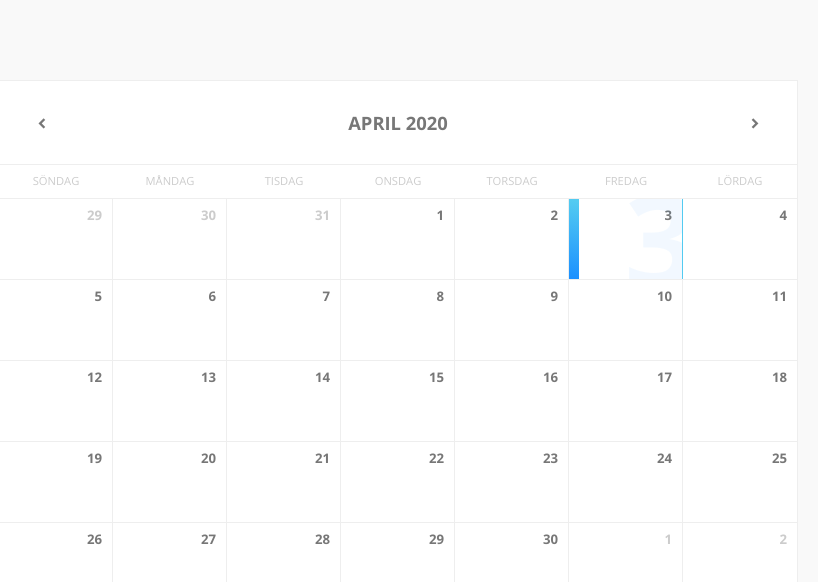
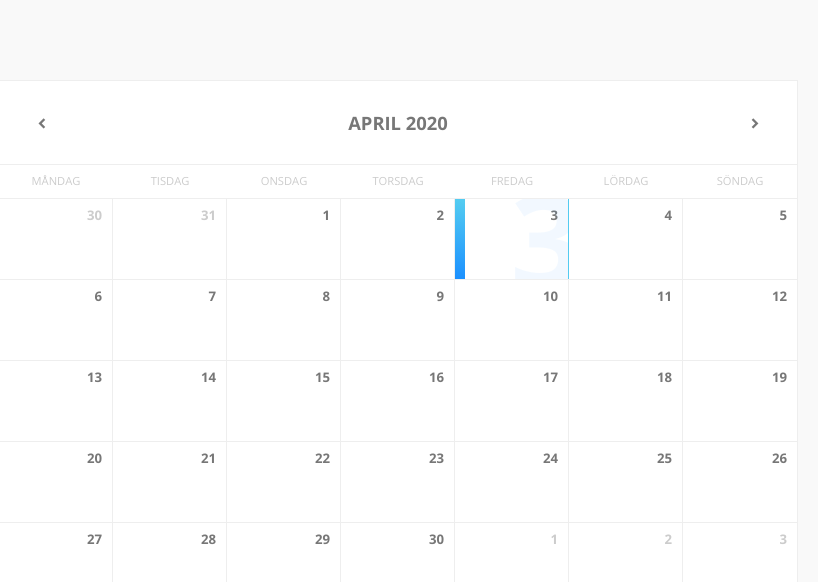
Before and after one commit to AminSaad/time-reporting, a React (Create React App) app: page / in a window 1280 px wide. Shown: the top 582 px of the page, without its empty margins (242-1060 px from the left). Built offline with nearby package versions, Linux system fonts and the light colour scheme.

Commit message:
Made month selector user friendly

```diff
--- a/src/components/Calendar.jsx
+++ b/src/components/Calendar.jsx
@@ -23,10 +23,8 @@ class Calendar extends Component {
 
     return (
       <div className="header row flex-middle">
-        <div className="col col-start">
-          <div className="icon" onClick={this.prevMonth}>
-            chevron_left
-          </div>
+        <div className="col col-start" onClick={this.prevMonth}>
+          <div className="icon">chevron_left</div>
         </div>
         <div className="col col-center">
           <span>
@@ -43,7 +41,7 @@ class Calendar extends Component {
   renderDays() {
     const dateFormat = "EEEE";
     const days = [];
-    let startDate = startOfWeek(this.state.currentMonth);
+    let startDate = startOfWeek(this.state.currentMonth, { weekStartsOn: 1 });
     for (let i = 0; i < 7; i++) {
       days.push(
         <div className="col col-center" key={i}>
@@ -58,7 +56,7 @@ class Calendar extends Component {
     const { currentMonth, selectedDate } = this.state;
     const monthStart = startOfMonth(currentMonth);
     const monthEnd = endOfMonth(monthStart);
-    const startDate = startOfWeek(monthStart);
+    const startDate = startOfWeek(monthStart, { weekStartsOn: 1 });
     const endDate = endOfWeek(monthEnd);
     const dateFormat = "d";
     const rows = [];
@@ -97,6 +95,7 @@ class Calendar extends Component {
     return <div className="body">{rows}</div>;
   }
   onDateClick = day => {
+    console.log(day.getDate());
     this.setState({
       selectedDate: day
     });
```
